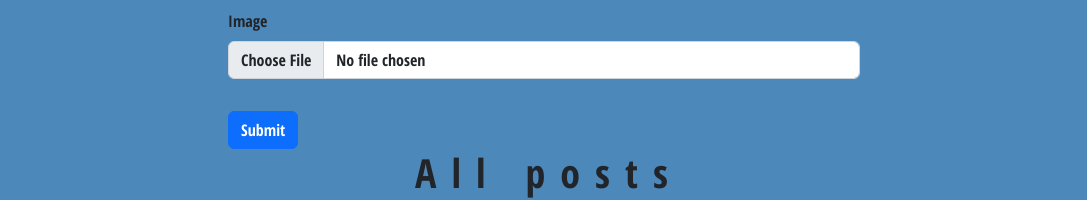
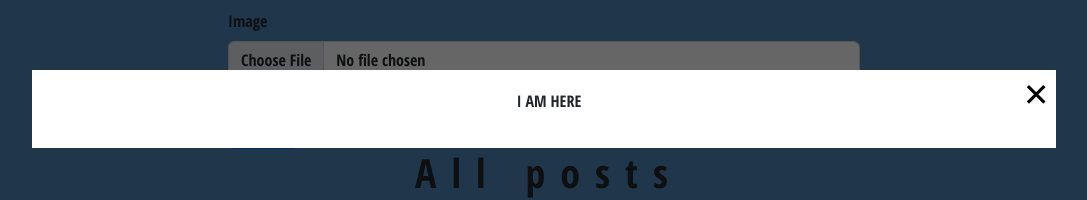
Before and after one commit to donnellreuben/Blog, a React (Vite) app: page / in a window 1280 px wide. Shown: the part 291-491 px from the top of the page, without its empty margins (96-1183 px from the left). Built offline with nearby package versions, Linux system fonts and the light colour scheme; the HTML template or start-up script is replaced by a standard one.

Commit message:
added modal

```diff
--- a/src/Content.jsx
+++ b/src/Content.jsx
@@ -1,6 +1,10 @@
+/* eslint-disable react/jsx-no-undef */
+/* eslint-disable no-undef */
 import { useState } from "react";
 import { PostsIndex } from "./PostsIndex";
 import { PostsNew } from "./PostsNew";
+import { Modal } from "./Modal";
+
 
 export function Content() {
 
@@ -23,12 +27,17 @@
       body: "Shooting Guard for the Boston Celtics",
       image_url: "https://i.imgur.com/OuFTfqc.jpg",
     },
+
   ]);
+
 
   return (
     <div>
       <PostsNew />
       <PostsIndex posts={posts} />
+      <Modal show={true}>
+        <p>I AM HERE</p>
+      </Modal>
     </div>
 
   );
--- /dev/null
+++ b/src/Modal.css
@@ -0,0 +1,30 @@
+.modal-background {
+    display: block;
+    position: fixed;
+    top: 0;
+    left: 0;
+    width: 100%;
+    height: 100%;
+    background: rgba(0, 0, 0, 0.6);
+    z-index: 1000;
+}
+
+.modal-main {
+    position: fixed;
+    background: white;
+    width: 80%;
+    height: auto;
+    top: 50%;
+    left: 50%;
+    transform: translate(-50%, -50%);
+    padding: 1em;
+}
+
+.modal-main button.close {
+    font-size: 2em;
+    background: none;
+    border: none;
+    position: absolute;
+    top: 0em;
+    right: 0.2em;
+}
--- /dev/null
+++ b/src/Modal.jsx
@@ -0,0 +1,16 @@
+import "./Modal.css";
+
+export function Modal(props) {
+  if (props.show) {
+    return (
+      <div className="modal-background">
+        <section className="modal-main">
+          {props.children}
+          <button className="close" type="button" onClick={props.onClose}>
+            &#x2715;
+          </button>
+        </section>
+      </div>
+    );
+  }
+}
```
